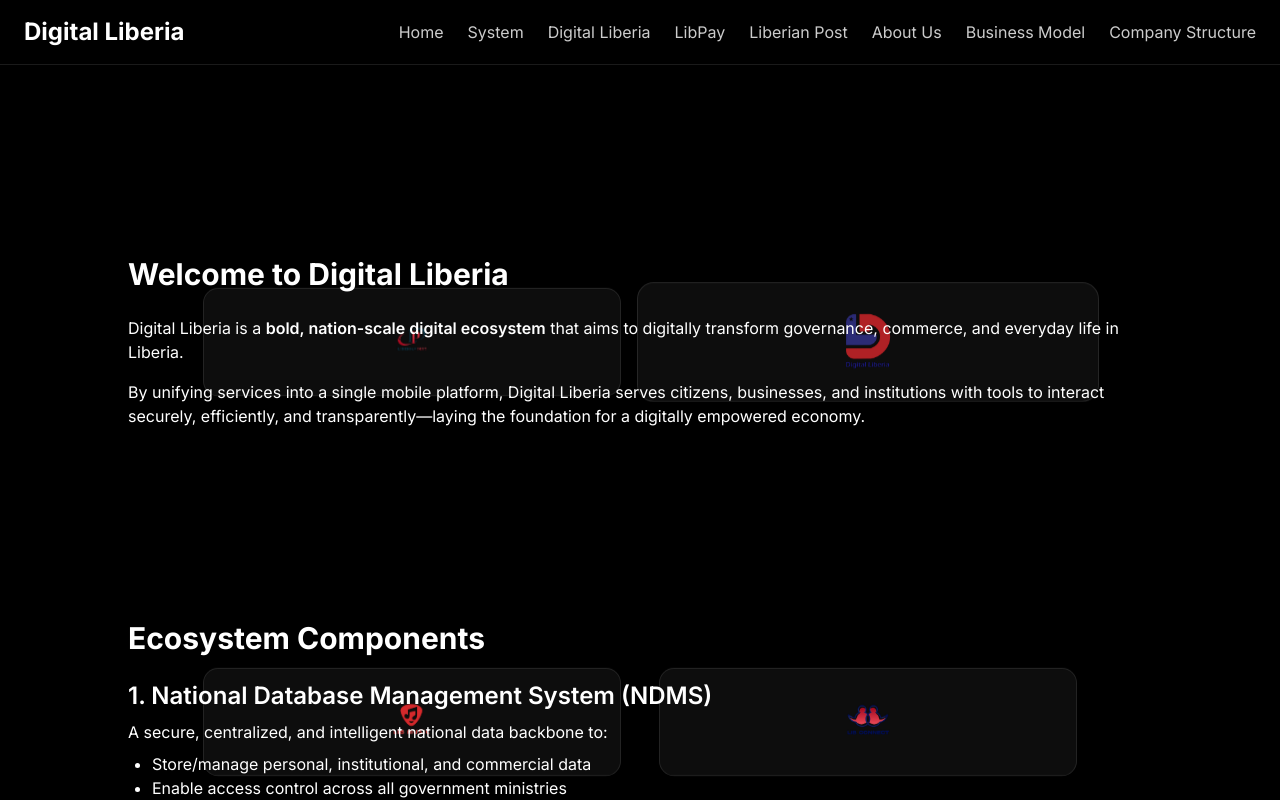
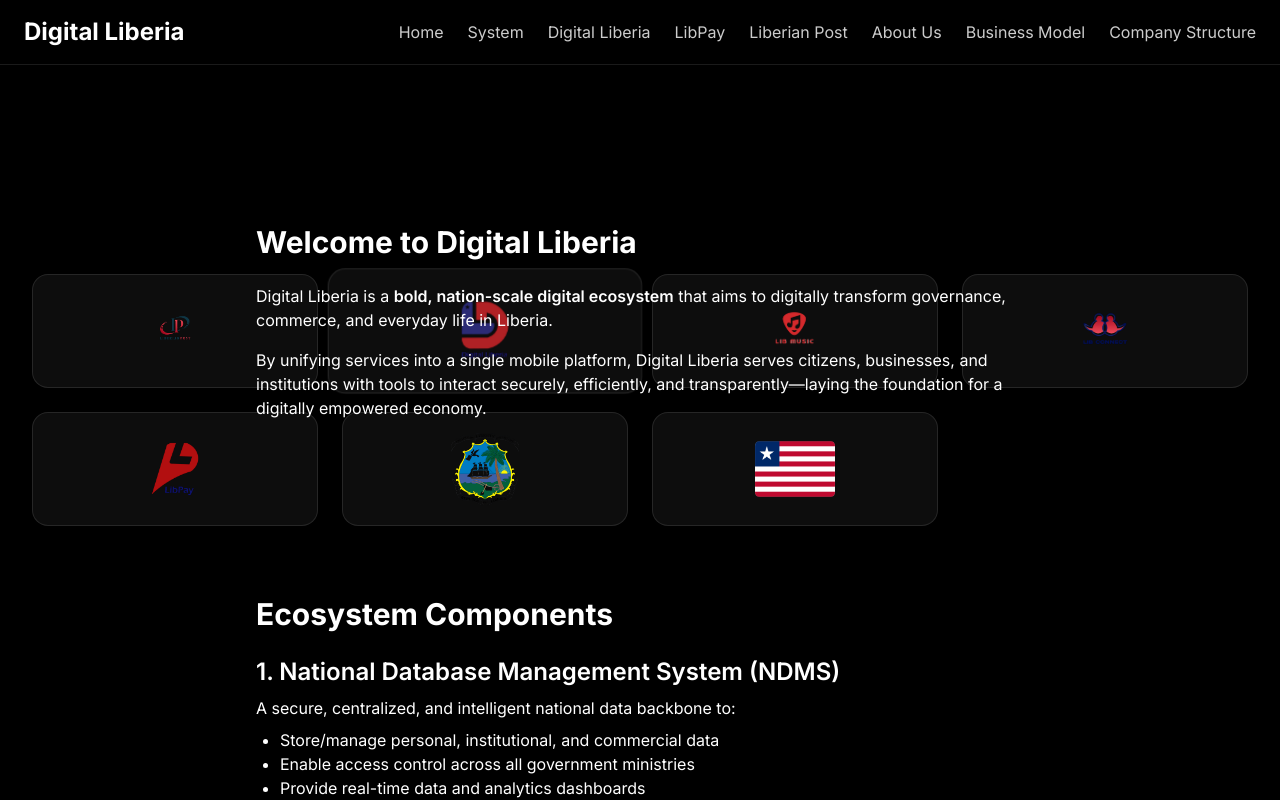
Before and after one commit to liberianpost/digital-liberia, a React (Vite) app: page / in a window 1280 px wide. Shown: the top 800 px of the page. Built offline with nearby package versions, Linux system fonts and the light colour scheme.

Commit message:
Update Home.jsx

```diff
--- a/src/Home.jsx
+++ b/src/Home.jsx
@@ -35,8 +35,7 @@
           By unifying services into a single mobile platform, Digital Liberia serves citizens, businesses, and institutions with tools to interact securely, efficiently, and transparently—laying the foundation for a digitally empowered economy.
         </p>
       </>
-    ),
-    logos: [0, 1] // Indexes of logos to show for this section
+    )
   },
   {
     id: "ecosystem",
@@ -53,8 +52,7 @@
           </ul>
         </article>
       </div>
-    ),
-    logos: [2, 3]
+    )
   },
   {
     id: "vision",
@@ -68,8 +66,7 @@
           <strong>Mission:</strong> Deliver a secure platform for transparent governance and accessible services.
         </p>
       </>
-    ),
-    logos: [4, 5]
+    )
   },
   {
     id: "problem",
@@ -78,8 +75,7 @@
       <p className="text-white text-lg">
         Liberia is facing significant gaps in digital transformation...
       </p>
-    ),
-    logos: [6]
+    )
   }
 ];
 
@@ -99,7 +95,28 @@
       {/* Layer 1: Dark Background (base layer) */}
       <div className="fixed inset-0 bg-black -z-50" />
 
-      {/* Navigation */}
+      {/* Layer 2: Floating Logos (middle layer) */}
+      <div className="fixed inset-0 z-10 flex items-center justify-center pointer-events-none">
+        <div className="absolute inset-0 bg-gradient-to-br from-black/70 to-black/30" />
+        <div className="relative grid grid-cols-2 md:grid-cols-3 lg:grid-cols-4 gap-6 p-8 w-full max-w-7xl">
+          {logos.map((logo, index) => (
+            <div
+              key={index}
+              className={`flex items-center justify-center p-4 rounded-2xl bg-white/5 backdrop-blur-md border border-white/10 transition-all duration-500 ${
+                index === activeLogo ? "scale-110 bg-white/15" : "scale-100"
+              }`}
+            >
+              <img
+                src={logo}
+                alt={`Logo ${index}`}
+                className="w-20 h-20 object-contain"
+              />
+            </div>
+          ))}
+        </div>
+      </div>
+
+      {/* Layer 3: Navigation (top layer) */}
       <header className="fixed top-0 left-0 w-full z-50 bg-black/80 backdrop-blur-sm border-b border-white/10">
         <div className="flex items-center justify-between px-6 py-4 max-w-7xl mx-auto">
           <Link to="/" className="text-2xl font-bold text-white">
@@ -143,40 +160,18 @@
         )}
       </header>
 
-      {/* Main Content */}
-      <main className="relative z-20 pt-32 pb-20">
+      {/* Layer 4: Content Sections (top layer - transparent) */}
+      <main className="relative z-20 pt-32 pb-20 px-4 md:px-8">
         {sections.map((section, index) => (
           <section
             key={section.id}
-            className="relative w-full py-16 px-4 md:px-8 max-w-6xl mx-auto"
+            className="w-full py-8 px-4 md:px-8 max-w-4xl mx-auto mb-12"
             style={{
               animation: `fadeInUp 0.5s ease-out ${index * 0.1}s forwards`,
               opacity: 0
             }}
           >
-            {/* Logo Background for this section */}
-            <div className="absolute inset-0 -z-10 flex items-center justify-center">
-              <div className="absolute inset-0 bg-gradient-to-b from-black/80 via-black/40 to-black/80" />
-              <div className="relative grid grid-cols-2 gap-4 w-full max-w-4xl">
-                {section.logos.map((logoIndex, i) => (
-                  <div
-                    key={i}
-                    className={`flex items-center justify-center p-4 rounded-2xl bg-white/5 backdrop-blur-md border border-white/10 transition-all duration-500 ${
-                      logoIndex === activeLogo ? "scale-105 bg-white/15" : "scale-95"
-                    }`}
-                  >
-                    <img
-                      src={logos[logoIndex]}
-                      alt={`Logo ${logoIndex}`}
-                      className="w-16 h-16 md:w-20 md:h-20 object-contain"
-                    />
-                  </div>
-                ))}
-              </div>
-            </div>
-
-            {/* Text Content */}
-            <div className="relative p-6 md:p-8">
+            <div className="p-6 md:p-8">
               <h2 className="text-2xl md:text-3xl font-bold mb-6 text-white">
                 {section.title}
               </h2>
@@ -188,7 +183,7 @@
         ))}
       </main>
 
-      {/* Global Styles */}
+      {/* Global Styles (in JSX for simplicity) */}
       <style jsx global>{`
         @keyframes fadeInUp {
           from {
```
